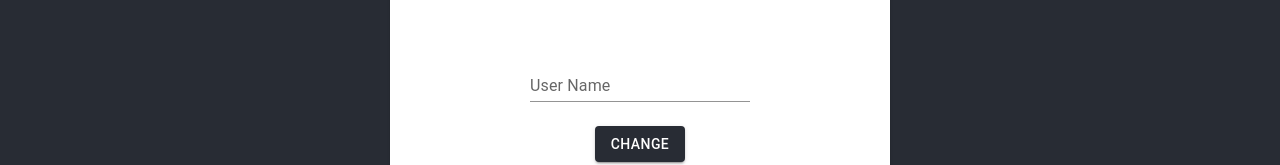
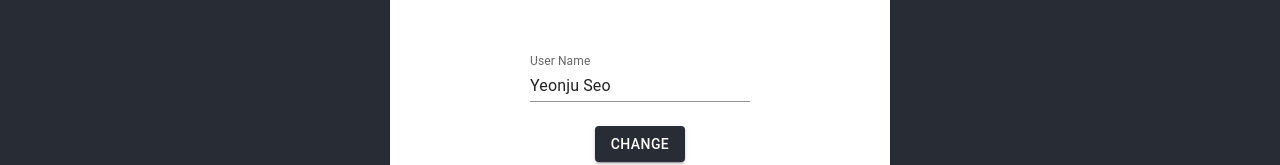
Before and after one commit to h01010/react-mobx-practice, a React (Create React App) app: page / in a window 1280 px wide. Shown: the part 340-505 px from the top of the page. Built offline with nearby package versions, Linux system fonts and the light colour scheme; the HTML template or start-up script is replaced by a standard one.

Commit message:
feat: state updating with only mobx

```diff
--- a/src/components/Navbar/index.js
+++ b/src/components/Navbar/index.js
@@ -13,14 +13,17 @@ import {
 } from '@mui/material';
 import userIcon from '../../assets/user_icon.png';
 import { StyledAppbar } from './style';
+import { observer } from 'mobx-react-lite';
+import { useStore } from '../../mobx-store';
 
 const pages = ['Main', 'Profile'];
 const url = ['/', '/profile'];
-const userName = 'Yeonju Seo';
 
-const Navbar = () => {
+const Navbar = observer(() => {
   const navigate = useNavigate();
   const [anchorElUser, setAnchorElUser] = useState(null);
+  const { userStore } = useStore();
+  const { name } = userStore;
 
   const handleOpenUserInfoBox = (event) => {
     setAnchorElUser(event.currentTarget);
@@ -67,12 +70,12 @@ const Navbar = () => {
                 horizontal: 'left'
               }}
             >
-              <Typography sx={{ p: 2 }}>{userName}</Typography>
+              <Typography sx={{ p: 2 }}>{name}</Typography>
             </Popover>
           </Box>
         </Toolbar>
       </Container>
     </StyledAppbar>
   );
-};
+});
 export default Navbar;
--- /dev/null
+++ b/src/mobx-store/index.js
@@ -0,0 +1,13 @@
+import { createContext, useContext } from 'react';
+import UserStore from './user/userStore';
+
+const userStore = new UserStore();
+
+export const store = {
+  userStore
+};
+
+export const StoreContext = createContext(store);
+export const useStore = () => {
+  return useContext(StoreContext);
+};
--- /dev/null
+++ b/src/mobx-store/user/userStore.js
@@ -0,0 +1,17 @@
+import { makeAutoObservable, runInAction } from 'mobx';
+
+class UserStore {
+  name = 'Yeonju Seo';
+
+  constructor() {
+    makeAutoObservable(this);
+  }
+
+  updateName = (newName) => {
+    runInAction(() => {
+      this.name = newName;
+    });
+  };
+}
+
+export default UserStore;
--- a/src/pages/Main/index.js
+++ b/src/pages/Main/index.js
@@ -1,3 +1,4 @@
+import { useState } from 'react';
 import {
   Card,
   FormControl,
@@ -9,8 +10,19 @@ import {
   Typography
 } from '@mui/material';
 import { MainPageContainer } from './style.js';
+import { observer } from 'mobx-react-lite';
+import { useStore } from '../../mobx-store';
 
-const Main = () => {
+const Main = observer(() => {
+  const { userStore } = useStore();
+  const { name, updateName } = userStore;
+
+  const [newName, setNewName] = useState(name);
+
+  const handleChangeNewName = (e) => {
+    setNewName(e.target.value);
+  };
+
   return (
     <MainPageContainer>
       <Typography className="page_title" variant="h3" gutterBottom>
@@ -24,15 +36,19 @@ const Main = () => {
               id="component-simple"
               helperText="Type your user name"
               variant="outlined"
+              value={newName}
+              onChange={handleChangeNewName}
             />
           </FormControl>
         </CardContent>
         <CardActions>
-          <Button variant="contained">Change</Button>
+          <Button variant="contained" onClick={() => updateName(newName)}>
+            Change
+          </Button>
         </CardActions>
       </Card>
     </MainPageContainer>
   );
-};
+});
 
 export default Main;
--- a/src/pages/Profile/index.js
+++ b/src/pages/Profile/index.js
@@ -1,9 +1,12 @@
 import { Card, CardContent, Typography } from '@mui/material';
 import { ProfilePageContainer } from './style.js';
+import { observer } from 'mobx-react-lite';
+import { useStore } from '../../mobx-store';
 
-const userName = 'Yeonju Seo';
+const Profile = observer(() => {
+  const { userStore } = useStore();
+  const { name } = userStore;
 
-const Profile = () => {
   return (
     <ProfilePageContainer>
       <Typography className="page_title" variant="h3" gutterBottom>
@@ -15,12 +18,12 @@ const Profile = () => {
             User Name:
           </Typography>
           <Typography variant="h6" gutterBottom>
-            {userName}
+            {name}
           </Typography>
         </CardContent>
       </Card>
     </ProfilePageContainer>
   );
-};
+});
 
 export default Profile;
```
